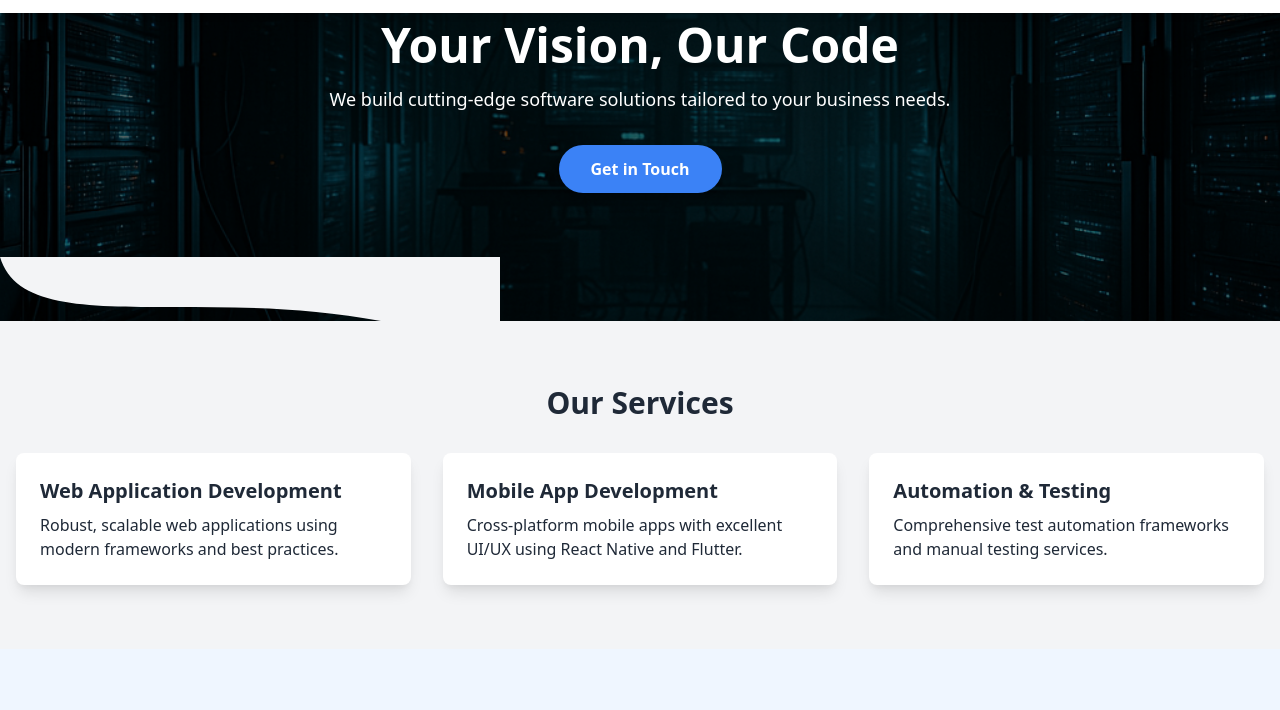
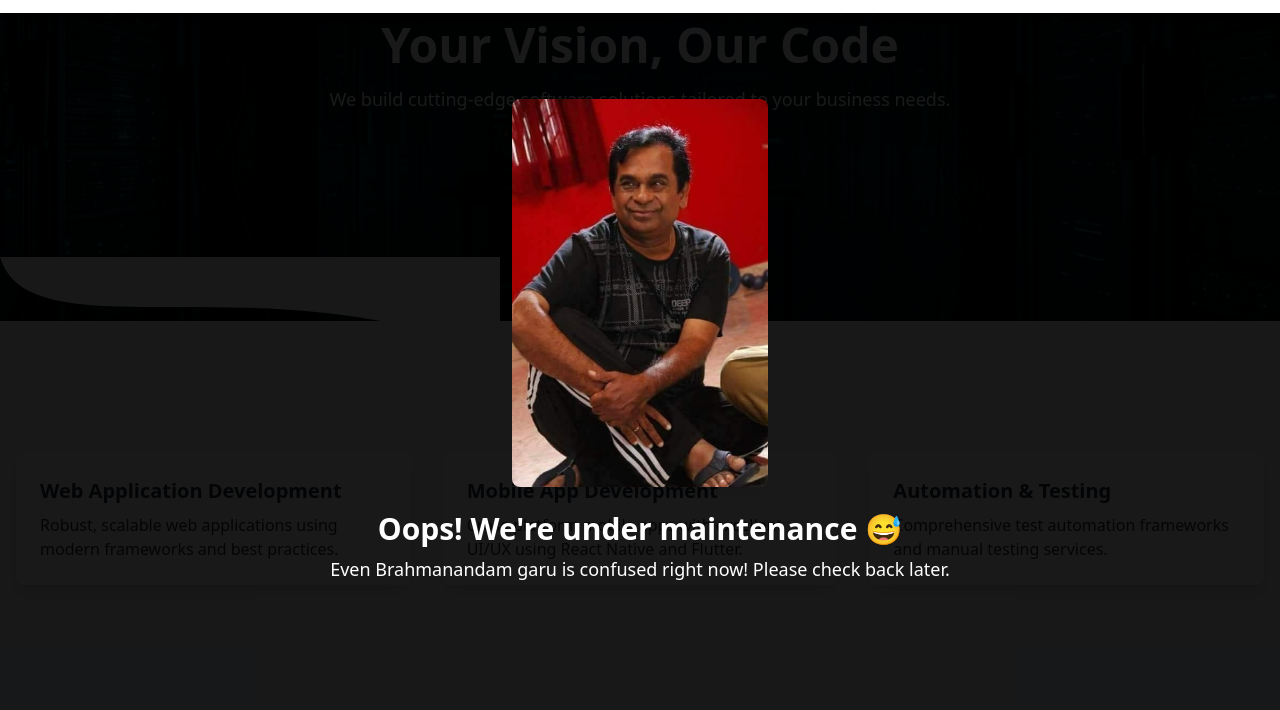
Before and after one commit to Mahesh121313/SriRudraITSolutions, a plain HTML site: page index.html in a window 1280 px wide. Shown: the part 59-769 px from the top of the page. Drawn offline with nearby package versions, Linux system fonts and the light colour scheme.

```diff
--- a/index.html
+++ b/index.html
@@ -13,7 +13,14 @@
   <link href="https://cdn.jsdelivr.net/npm/tailwindcss@2.2.19/dist/tailwind.min.css" rel="stylesheet" />
 </head>
 <body class="bg-gray-50 text-gray-800">
-
+<!-- Maintenance Overlay -->
+<div id="maintenance" class="fixed inset-0 z-50 flex items-center justify-center bg-black bg-opacity-90 text-white text-center hidden">
+  <div>
+    <img src="assets/bramhi.jpg" alt="Brahmanandam" class="mx-auto mb-6 rounded-lg shadow-lg w-64">
+    <h1 class="text-3xl font-bold mb-2">Oops! We're under maintenance 😅</h1>
+    <p class="text-lg">Even Brahmanandam garu is confused right now! Please check back later.</p>
+  </div>
+</div>
   <!-- Fixed Navbar -->
   <nav id="navbar" class="fixed top-0 left-0 w-full z-50 bg-white shadow-md">
     <div class="container mx-auto px-6 py-4 flex items-center justify-between">
@@ -134,6 +141,14 @@
     <p>Version: <strong>1.0.0</strong></p>
   </div>
 </footer>
+<script>
+  // Toggle maintenance mode
+  const isMaintenance = true;
 
+  if (isMaintenance) {
+    document.getElementById("maintenance").classList.remove("hidden");
+    document.body.style.overflow = "hidden"; // Optional: disables background scroll
+  }
+</script>
 </body>
 </html>
```
Also changed, not shown: assets/bramhi.jpg (added).
